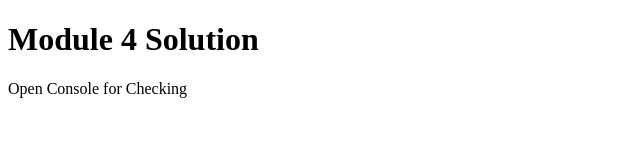
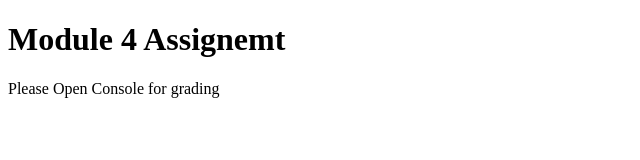
Before and after one commit to rizwanali321/coursera-test, a plain HTML site: page module4-solution/index.html in a window 1280 px wide. Shown: the whole page, without its empty margins (0-640 px from the left). Drawn offline with Linux system fonts and the light colour scheme.

Commit message:
module 4 soln

```diff
--- a/module4-solution/index.html
+++ b/module4-solution/index.html
@@ -11,7 +11,7 @@
   <script src="script.js"></script>
 </head>
 <body>
-  <h1>Module 4 Solution</h1>
-  <p>Open Console for Checking<p>
+  <h1>Module 4 Assignemt</h1>
+  <p>Please Open Console for grading<p>
 </body>
 </html>
```
